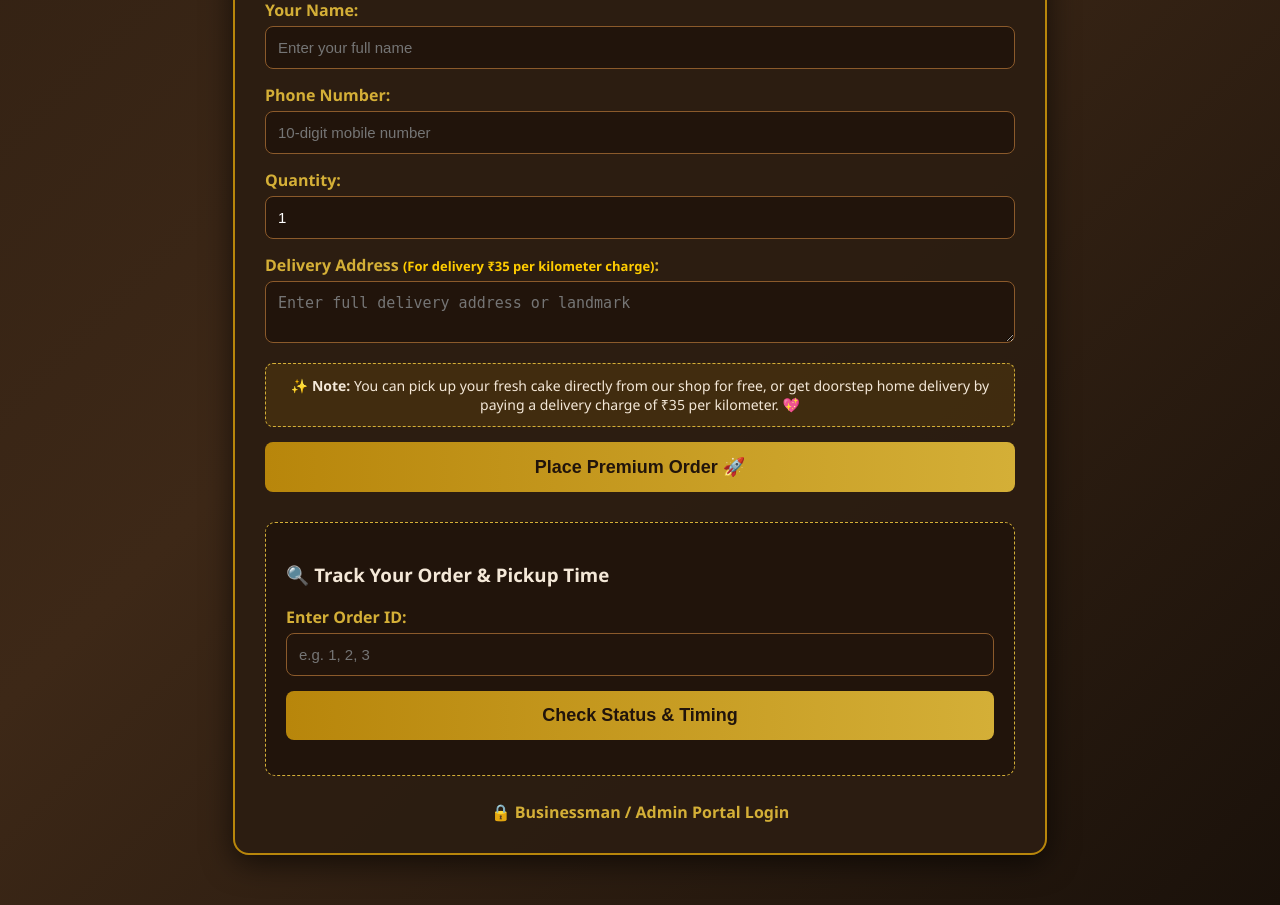
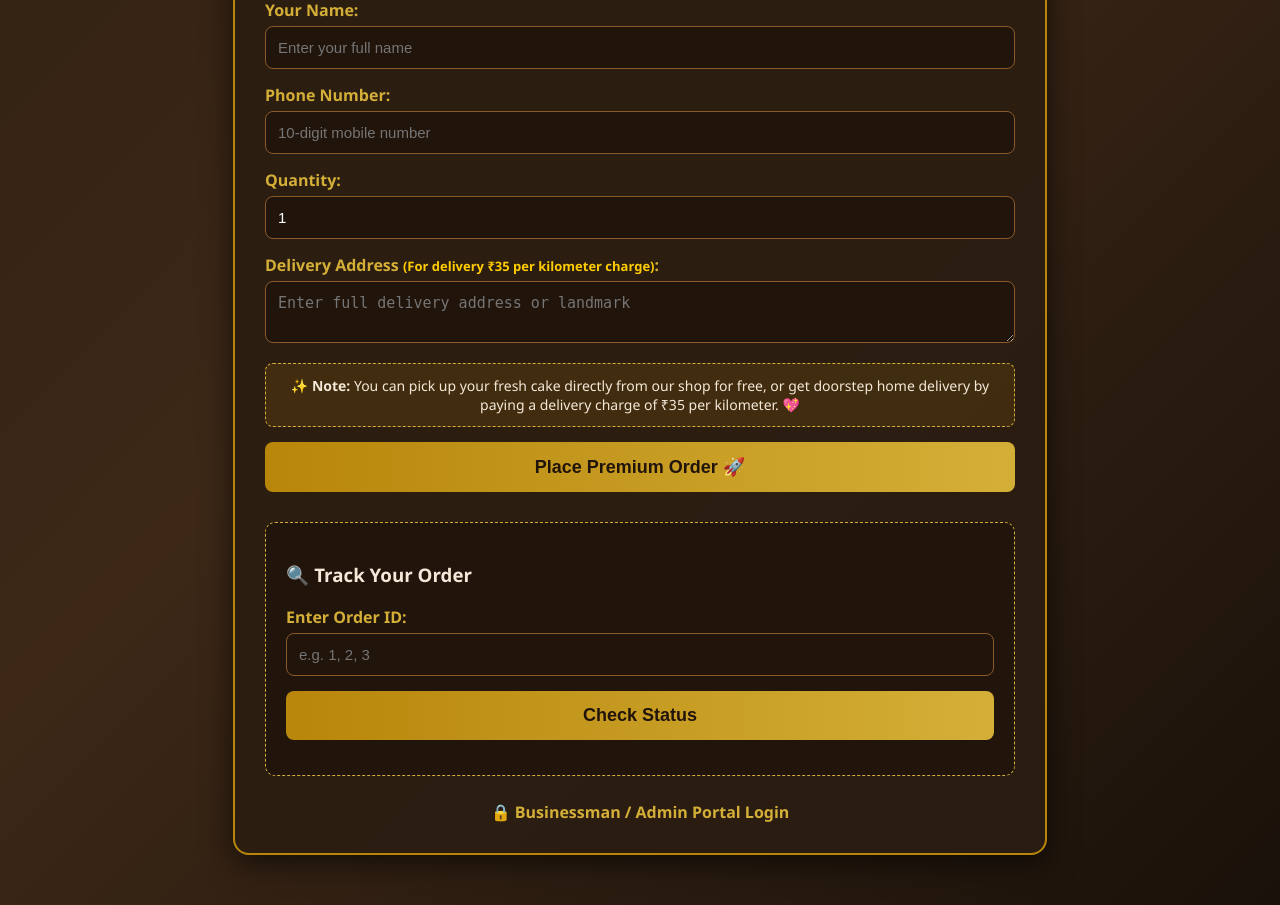
Before and after one commit to yashtikyani010-ai/lovely-bakery, a Flask app: page / in a window 1280 px wide. Shown: the part 766-1671 px from the top of the page. Run offline with Flask 3, Linux system fonts and the light colour scheme.

Commit message:
Update index.html

```diff
--- a/lovely_bakery_app/templates/index.html
+++ b/lovely_bakery_app/templates/index.html
@@ -321,12 +321,12 @@
 
         <!-- Track Order Section -->
         <div class="track-box">
-            <h3>🔍 Track Your Order & Pickup Time</h3>
+            <h3>🔍 Track Your Order</h3>
             <div class="form-group">
                 <label for="track_id">Enter Order ID:</label>
                 <input type="number" id="track_id" placeholder="e.g. 1, 2, 3">
             </div>
-            <button type="button" class="track-btn" onclick="trackOrder()">Check Status & Timing</button>
+            <button type="button" class="track-btn" onclick="trackOrder()">Check Status</button>
             <div id="trackResult" style="margin-top: 15px; font-size: 15px;"></div>
         </div>
 
@@ -374,7 +374,7 @@
             })
             .then(res => res.json())
             .then(data => {
-                document.getElementById('responseMsg').innerHTML = `🎉 Order placed successfully! Order ID: <b style="color: #fff;">#${data.order_id}</b><br>⏰ <b>Ready by:</b> ${data.pickup_time}`;
+                document.getElementById('responseMsg').innerHTML = `🎉 Order placed successfully! Order ID: <b style="color: #fff;">#${data.order_id}</b><br>⏰ <b>Your order will be ready in 2 hours.</b>`;
                 document.getElementById('orderForm').reset();
                 document.getElementById('quantity').value = "1";
             });
@@ -400,7 +400,7 @@
                         <p><b>Status:</b> <span style="color: #00ffcc; font-weight: bold;">${data.order.status}</span></p>
                         <p><b>Address / Info:</b> ${data.order.location}</p>
                         <p style="background: rgba(212,175,55,0.2); padding: 10px; border-radius: 6px; border: 1px solid #d4af37;">
-                            ⏰ <b>Estimated Timing:</b> Please collect or get delivery by <b style="color: #fff;">${data.order.pickup_time}</b> (within 2 hours).
+                            ⏰ <b>Notice:</b> Your order will be ready in 2 hours.
                         </p>
                     `;
                 } else {
```
